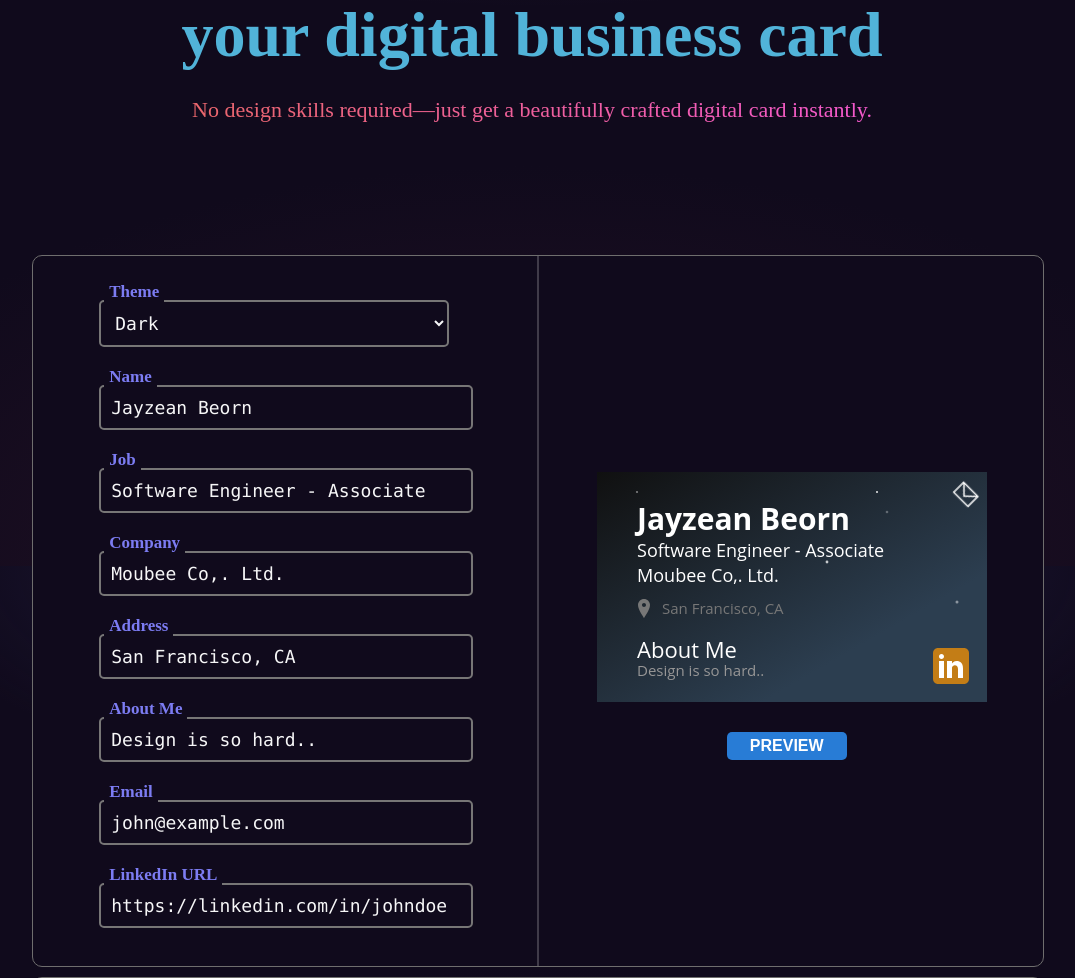
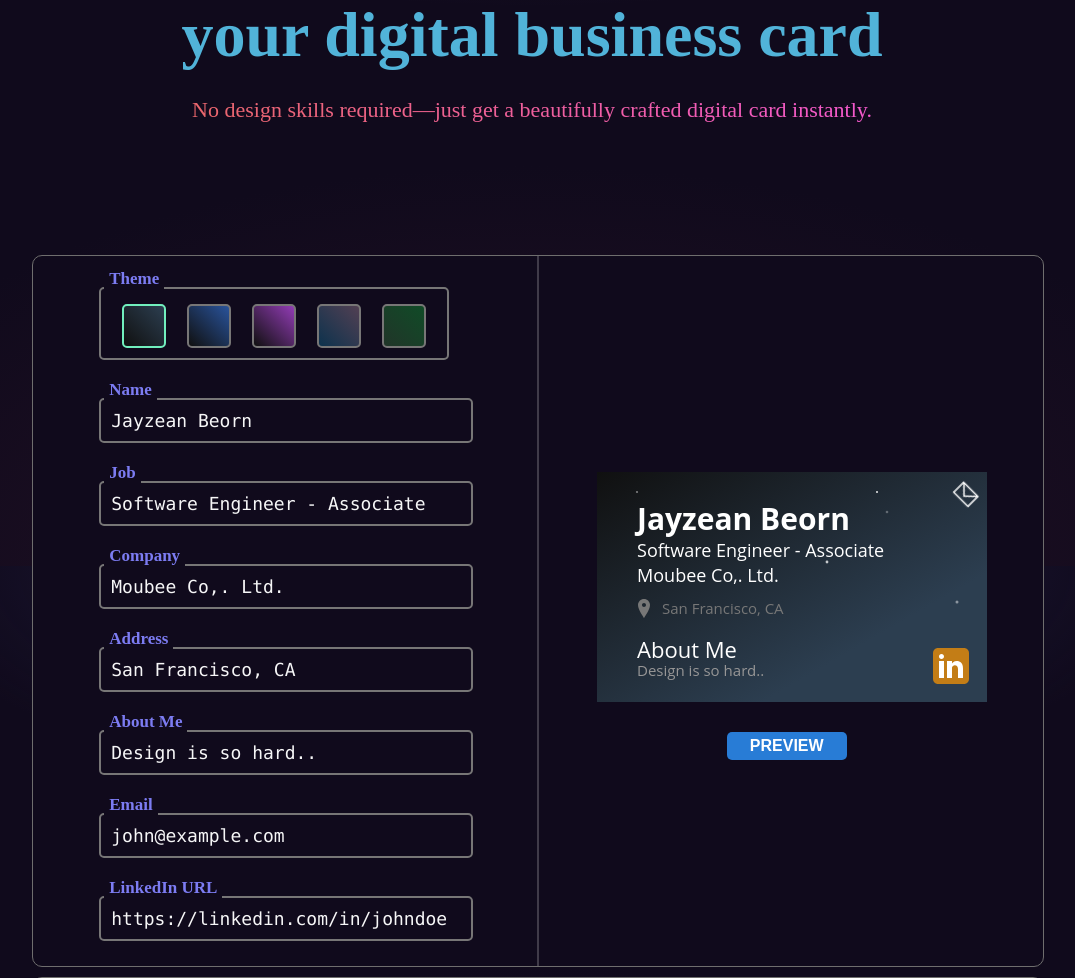
Before and after one commit to wlswo/Lucidus, a FastAPI app: page /lucidus/ in a window 1280 px wide. Shown: the part 234-1212 px from the top of the page, without its empty margins (108-1183 px from the left). Run offline with FastAPI, Linux system fonts and the light colour scheme; some web fonts are replaced.

Commit message:
feat(theme): Replace dropdown with preview-based theme selection
- Removed the traditional theme select dropdown.
- Introduced a preview panel displaying theme color gradients.
- Updated hidden input to store the selected theme value.
- Adjusted styling to match the standard input box appearance.
- Modified event handlers to support the new preview selection mechanism.

```diff
--- a/static/styles.css
+++ b/static/styles.css
@@ -1,5 +1,35 @@
 @import url('https://fonts.cdnfonts.com/css/mono-sans');
 @import url('https://fonts.googleapis.com/css2?family=Bangers&display=swap');
+
+
+#themeInputWrapper {
+  padding: 10px;
+  background-color: #100a1c;
+  border: 2px solid rgb(119, 118, 118);
+  border-radius: 5px;
+}
+
+#themePicker {
+  display: flex;
+  justify-content: space-evenly;
+  gap: 10px;
+  margin-top: 5px;
+}
+
+.theme-option {
+  width: 40px;
+  height: 40px;
+  border-radius: 5px;
+  cursor: pointer;
+  border: 2px solid rgb(119, 118, 118);
+  transition: border-color 0.3s;
+}
+
+
+.theme-option.selected {
+  border-color: #71efbd;
+}
+
 
 #topHeader {
   width: 100%;
--- a/templates/preview.html
+++ b/templates/preview.html
@@ -28,13 +28,16 @@
     <form id="svgForm">
       <div class="form-group">
         <label for="theme">Theme</label>
-        <select id="theme" name="theme">
-          <option value="dark">Dark</option>
-          <option value="blue">Blue</option>
-          <option value="purple">Purple</option>
-          <option value="cosmic">Cosmic</option>
-          <option value="green">Green</option>
-        </select>
+        <input type="hidden" id="theme" name="theme" value="dark">
+        <div id="themeInputWrapper">
+          <div id="themePicker">
+            <div class="theme-option selected" data-theme="dark" style="background: linear-gradient(45deg, #101010, #2c3e50);"></div>
+            <div class="theme-option" data-theme="blue" style="background: linear-gradient(45deg, #101010, #29539B);"></div>
+            <div class="theme-option" data-theme="purple" style="background: linear-gradient(45deg, #101010, #923CB5);"></div>
+            <div class="theme-option" data-theme="cosmic" style="background: linear-gradient(45deg, #0D324D, #524053);"></div>
+            <div class="theme-option" data-theme="green" style="background: linear-gradient(45deg, #213529, #104b27);"></div>
+          </div>
+        </div>
       </div>
       <div class="form-group">
         <label for="name">Name</label>
@@ -337,7 +340,9 @@
   }
 
   function updateSvg() {
-    const theme = document.getElementById('theme').value || 'dark';
+    const selectedThemeElement = document.querySelector('.theme-option.selected');
+    const theme = selectedThemeElement ? selectedThemeElement.getAttribute('data-theme') : 'dark';
+    //const theme = document.getElementById('theme').value || 'dark';
     const themes = {
       dark: ["#101010", "#2c3e50"],
       blue: ["#101010", "#29539B"],
@@ -410,6 +415,15 @@
     }
   }
 
+  document.querySelectorAll('.theme-option').forEach(option => {
+  option.addEventListener('click', function() {
+    document.querySelectorAll('.theme-option').forEach(opt => opt.classList.remove('selected'));
+    this.classList.add('selected');
+    document.getElementById('theme').value = this.getAttribute('data-theme');
+    updateSvg();
+  });
+});
+
   document.getElementById('restartAnimation').addEventListener('click', function () {
     startSvgAnimation();
   });
```
